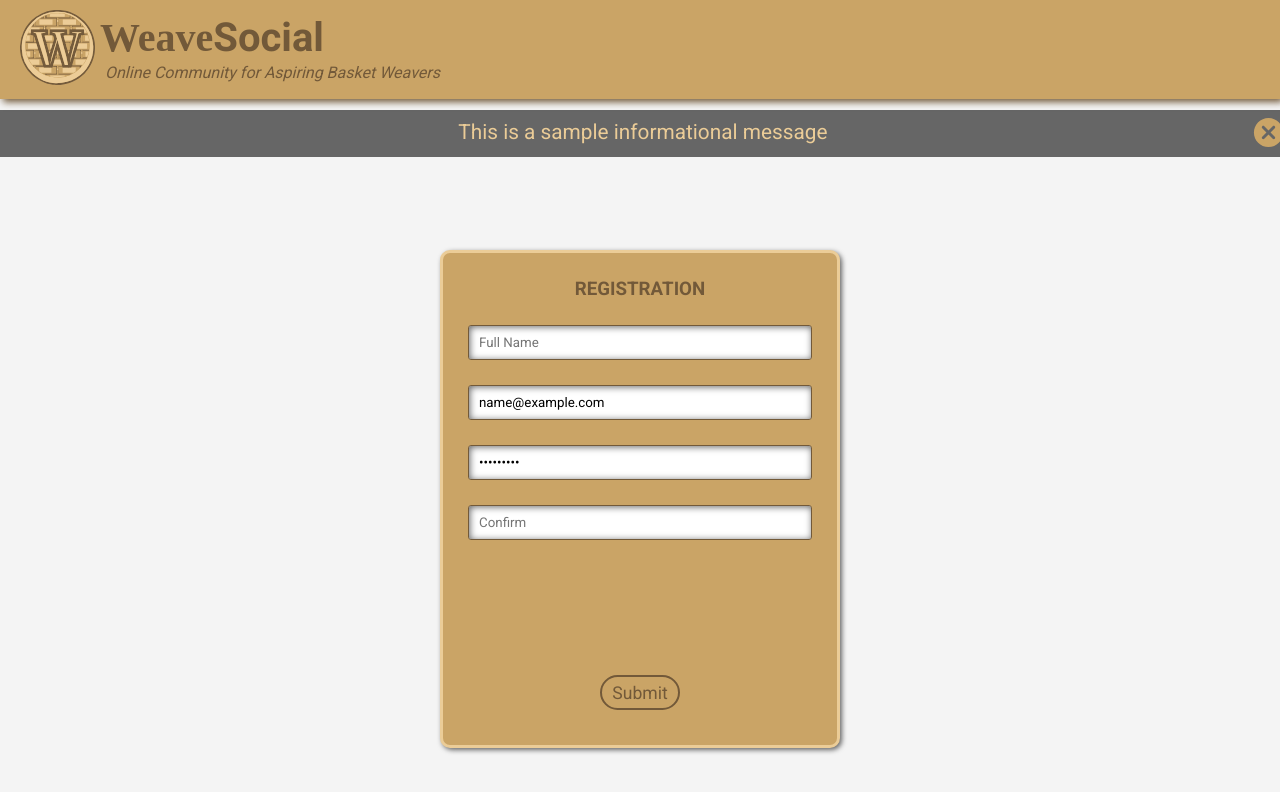
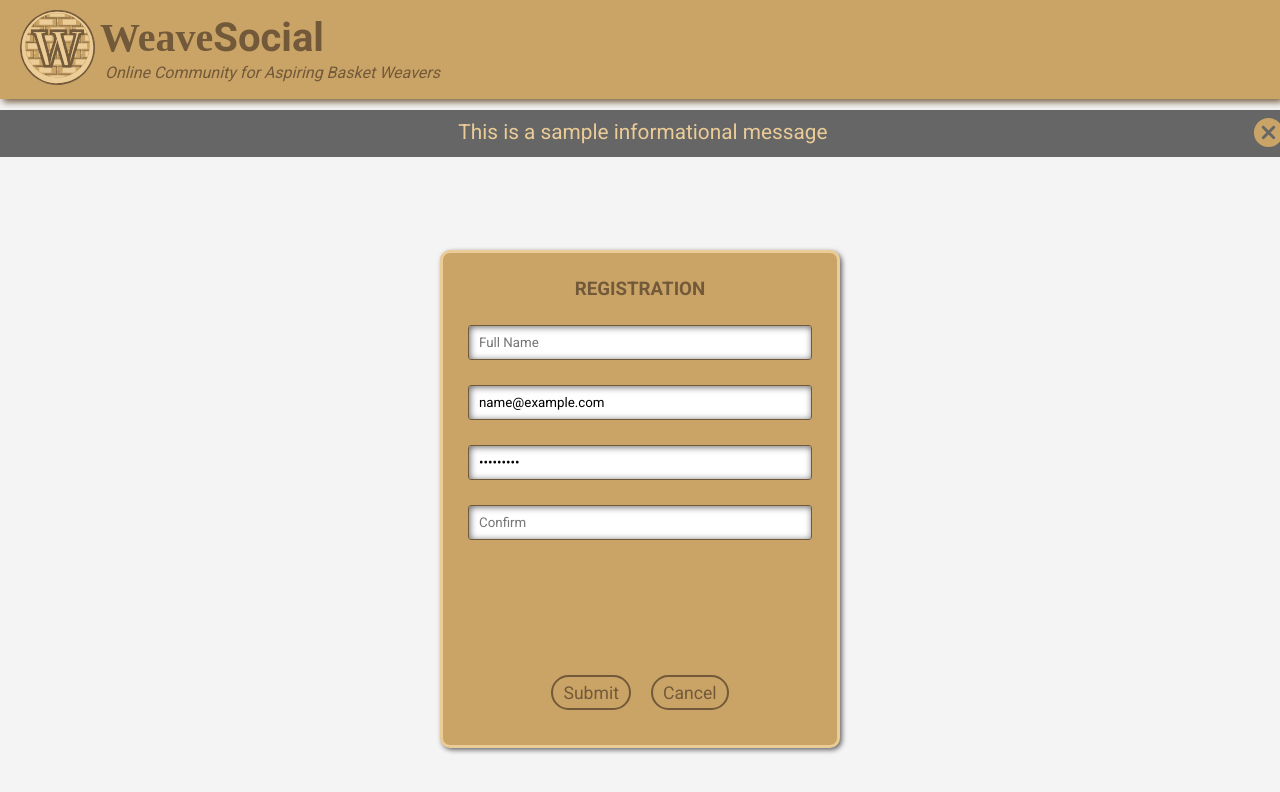
Before and after one commit to allythiel/social-media-front-end, a React (Create React App) app: page / in a window 1280 px wide. Both pictures are taken after typing "name@example.com", "Sample123" into the empty fields and a click on the button "Register". Shown: the top 792 px of the page. Built offline with nearby package versions, Linux system fonts and the light colour scheme; no server answers.

Commit message:
add cancel button to registration form

```diff
--- a/src/App.js
+++ b/src/App.js
@@ -54,9 +54,13 @@ const App = () => {
 
    const handleUserSubmit = (event) => {
       event.preventDefault();
-      setLoggedIn(true);
-      document.getElementById('app').style.backgroundColor = '#999999';
-      alert('submit form');
+      if (register) {
+         setRegister(false);
+      } else {
+         setLoggedIn(true);
+         document.getElementById('app').style.backgroundColor = '#999999';
+         alert('submit form');
+      }
    }
 
    console.log(users);
--- a/src/Components/appLogin/appLogin.js
+++ b/src/Components/appLogin/appLogin.js
@@ -10,13 +10,13 @@ const AppLogin = (props) => {
 
             <form onSubmit={(event) => { props.handleUserSubmit(event) }}>
                {/* form fields */}
-               {props.register && <input type='text' name='fullname' onChange={props.handleUserChange} value={ props.newUser.name } required placeholder='Full Name' />}<br />
+               {props.register && <input type='text' name='name' onChange={props.handleUserChange} value={ props.newUser.name } required placeholder='Full Name' />}<br />
                <input type='email' name='email' placeholder='Email' required onChange={props.handleUserChange} value={ props.newUser.email } /><br />
                <input type='password' name='password1' placeholder='Password' required onChange={props.handleUserChange} value={props.newUser.password1} /><br />
                {props.register && <input type='password' name='password2' placeholder='Confirm' onChange={props.handleUserChange} value={props.newUser.password2} />}<br />
 
                {/* login action bar */}
-               <div className="login-action-bar">{!props.register && <button className="button-md register" onClick={() => { props.setRegister(true) }}>Register</button>}{!props.register && <input type='submit' className="button-md login" value='Login'></input>}{props.register && <button className='button-md' onClick={() => { props.setRegister(false) }}>Submit</button>}</div>
+               <div className="login-action-bar">{!props.register && <button className="button-md register" onClick={() => { props.setRegister(true) }}>Register</button>}{!props.register && <input type='submit' className="button-md login" value='Login' />}{props.register && <div><input type='submit' className='button-md' value='Submit' /><input type='submit' className='button-md' value='Cancel' formNoValidate /></div>}</div>
             </form>
          </div>
       </div>
```
